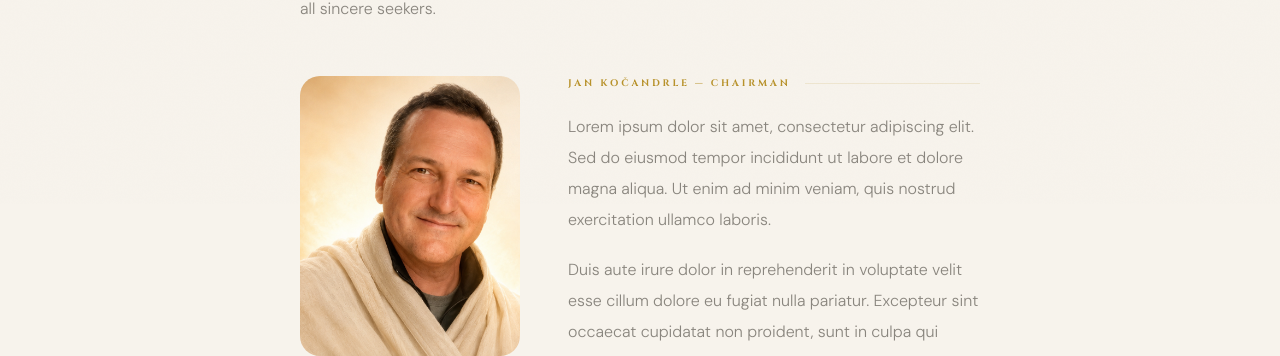
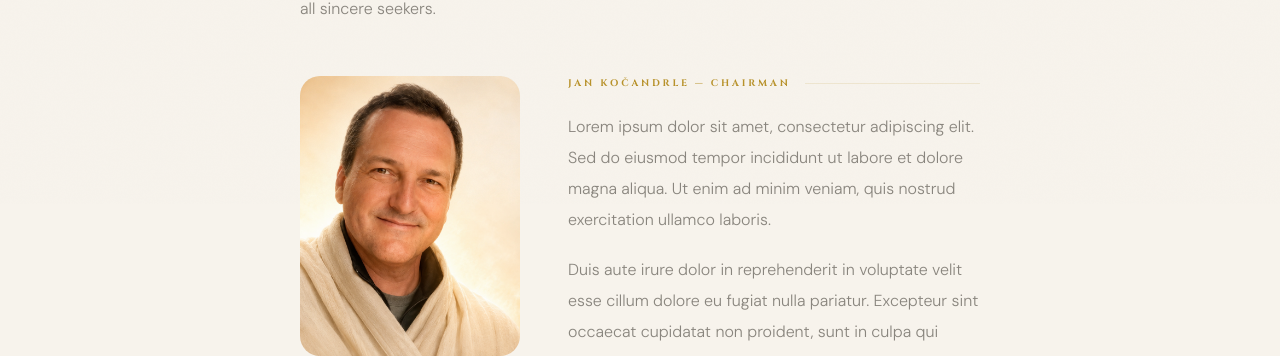
Before and after one commit to kocandrle69/zero-balance-next, a Next.js app: page /about in a window 1280 px wide. Shown: the part 596-952 px from the top of the page. Built offline with nearby package versions, Linux system fonts and the light colour scheme; no server answers.

Commit message:
fix: Jan photo X position to 40%
Co-Authored-By: Claude Sonnet 4.6 <noreply@anthropic.com>

```diff
--- a/src/app/about/AboutContent.tsx
+++ b/src/app/about/AboutContent.tsx
@@ -99,7 +99,7 @@ export default function AboutContent() {
           <section className={styles.section}>
             <div className={styles.personRow}>
               <div className={styles.personImg}>
-                <img src="/images/Jan.png" alt="Jan Kočandrle" style={{ objectPosition: '20% 25%' }} />
+                <img src="/images/Jan.png" alt="Jan Kočandrle" style={{ objectPosition: '40% 25%' }} />
               </div>
               <div className={styles.personText}>
                 <h2 className={styles.sectionHead}>{C.janHead}</h2>
```
